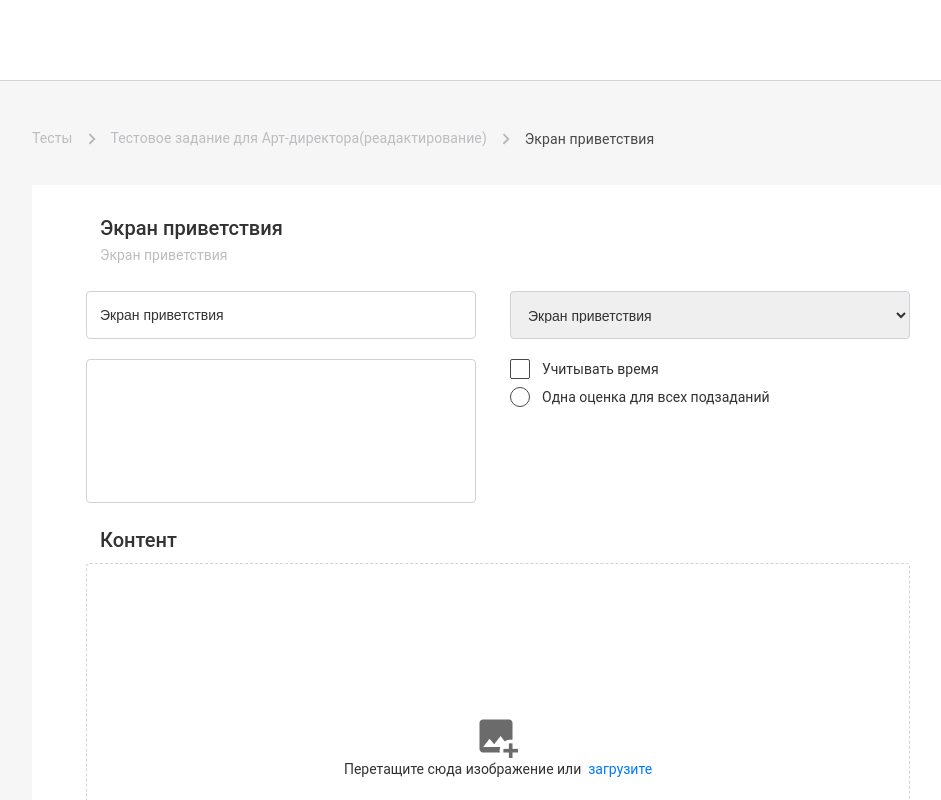
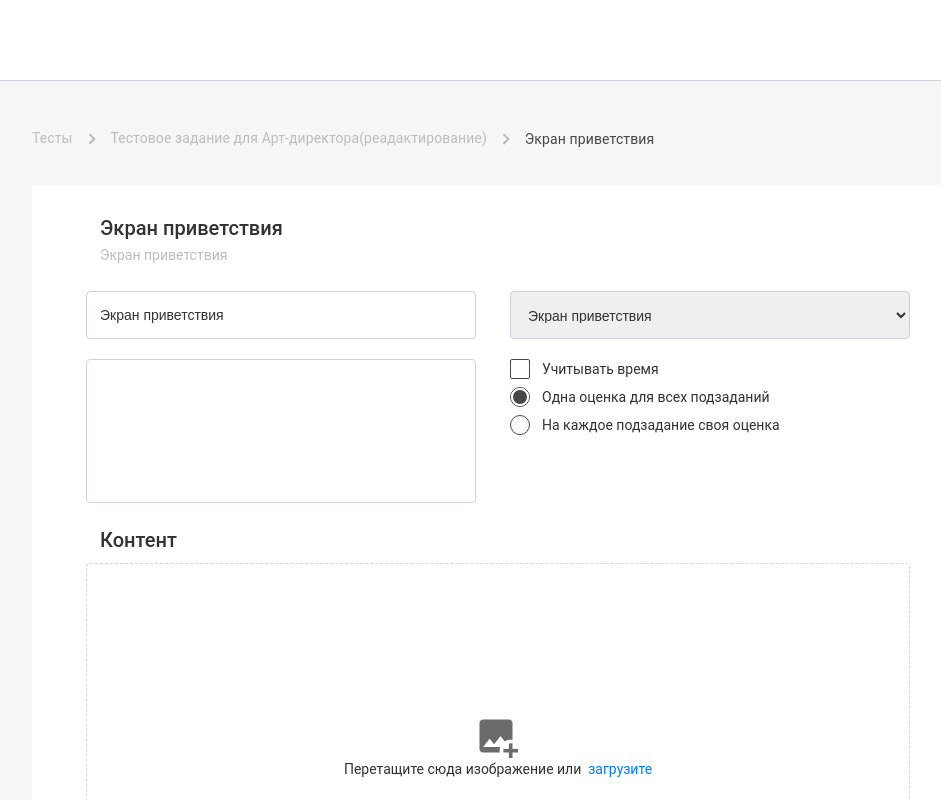
Before and after one commit to dankocher/archive-admin-test-art_director, a React (Create React App) app: page /welcome-screen/1 in a window 1280 px wide. Shown: the top 800 px of the page, without its empty margins (142-1083 px from the left). Built offline with nearby package versions, Linux system fonts and the light colour scheme.

Commit message:
fix: fixed radio buttons

```diff
--- a/src/Components/RadioButton/RadioButton.css
+++ b/src/Components/RadioButton/RadioButton.css
@@ -1,4 +1,4 @@
-input[type="checkbox"] {
+input[type="radio"] {
 	display: none;
 }
 
--- a/src/Components/RadioButton/RadioButton.js
+++ b/src/Components/RadioButton/RadioButton.js
@@ -10,8 +10,8 @@ function RadioButton(props) {
           <label
             style={
               props.value
-								? {backgroundColor: "#484848"}
-								: {backgroundColor: "#ffffff"}
+                ? { backgroundColor: "#484848" }
+                : { backgroundColor: "#ffffff" }
             }
             htmlFor={props.id}
             className="checked-icon--radioButton"
@@ -23,8 +23,9 @@ function RadioButton(props) {
       </label>
       <input
         id={props.id}
-				type="checkbox"
-				checked={false}
+        name={props.name}
+        type="radio"
+        value={props.value}
         onChange={() => props.onChange()}
       />
     </div>
--- a/src/Components/TopContainer/TopContainer.js
+++ b/src/Components/TopContainer/TopContainer.js
@@ -1,7 +1,6 @@
-import React, {useEffect, useState} from "react";
-import {useDispatch, useSelector} from "react-redux";
+import React, { useEffect, useState } from "react";
+import { useDispatch, useSelector } from "react-redux";
 
-//import Checkbox from "@material-ui/core/Checkbox";
 import Checkbox from "../Checkbox/Checkbox";
 import RadioButton from "../RadioButton/RadioButton";
 
@@ -40,6 +39,9 @@ function TopContainer() {
   );
   const isOneGradeForAllSubTasks = useSelector(
     (state) => state.isOneGradeForAllSubTasks
+  );
+  const isEachSubTaskHasOwnGrade = useSelector(
+    (state) => state.isEachSubTaskHasOwnGrade
   );
   const taskType = useSelector((state) => state.taskType);
 
@@ -124,17 +126,45 @@ function TopContainer() {
             />
             <RadioButton
               id={"isOneGradeForAllSubTasks"}
+              name={"GradeForSubTasks"}
               label={"Одна оценка для всех подзаданий"}
               value={isOneGradeForAllSubTasks}
               onChange={() => handleChangeStateTaskIsOneGradeForAllSubTasks()}
             />
+            <RadioButton
+              id={"isEachSubTaskHasOwnGrade"}
+              name={"GradeForSubTasks"}
+              label={"На каждое подзадание своя оценка"}
+              value={!isOneGradeForAllSubTasks}
+              onChange={() => handleChangeStateTaskIsOneGradeForAllSubTasks()}
+            />
             {taskType === Object.keys(taskTypeEnum)[0] ? null : (
+              <>
                 <Checkbox
                   id={"isTimeDisplayForUser"}
                   label={"Отображать время пользователю"}
                   value={isTimeDisplayForUser}
                   onChange={() => handleChangeStateTaskIsTimeDisplayForUser()}
                 />
+                <RadioButton
+                  id={"isOneGradeForAllSubTasks"}
+                  name={"GradeForSubTasks"}
+                  label={"Одна оценка для всех подзаданий"}
+                  value={isOneGradeForAllSubTasks}
+                  onChange={() =>
+                    handleChangeStateTaskIsOneGradeForAllSubTasks()
+                  }
+                />
+                <RadioButton
+                  id={"isEachSubTaskHasOwnGrade"}
+                  name={"GradeForSubTasks"}
+                  label={"На каждое подзадание своя оценка"}
+                  value={!isOneGradeForAllSubTasks}
+                  onChange={() =>
+                    handleChangeStateTaskIsOneGradeForAllSubTasks()
+                  }
+                />
+              </>
             )}
           </div>
         </div>
--- a/src/reducer/rootReducer.js
+++ b/src/reducer/rootReducer.js
@@ -13,21 +13,21 @@ const initialState = {
   taskDescription: "",
   isTimeConsidered: false,
   isTimeDisplayForUser: false,
-	isOneGradeForAllSubTasks: false,
+  isOneGradeForAllSubTasks: true,
 };
 
 function rootReducer(state = initialState, action) {
   switch (action.type) {
     case SET_TASK_NAME:
-			return {...state, taskName: action.payload};
+      return { ...state, taskName: action.payload };
     case SET_TASK_DESCRIPTION:
-			return {...state, taskDescription: action.payload};
+      return { ...state, taskDescription: action.payload };
     case SET_TASK_TYPE:
-			return {...state, taskType: action.payload};
+      return { ...state, taskType: action.payload };
     case SET_IS_TIME_CONSIDERED:
-			return {...state, isTimeConsidered: !state.isTimeConsidered};
+      return { ...state, isTimeConsidered: !state.isTimeConsidered };
     case SET_IS_TIME_DISPLAY_FOR_USER:
-			return {...state, isTimeDisplayForUser: !state.isTimeDisplayForUser};
+      return { ...state, isTimeDisplayForUser: !state.isTimeDisplayForUser };
     case SET_IS_ONE_GRADE_FOR_ALL_SUB_TASKS:
       return {
         ...state,
```
Also changed, not shown: src/actions/index.js (indentation only). Lines whose indentation alone changed are shown as unchanged.
